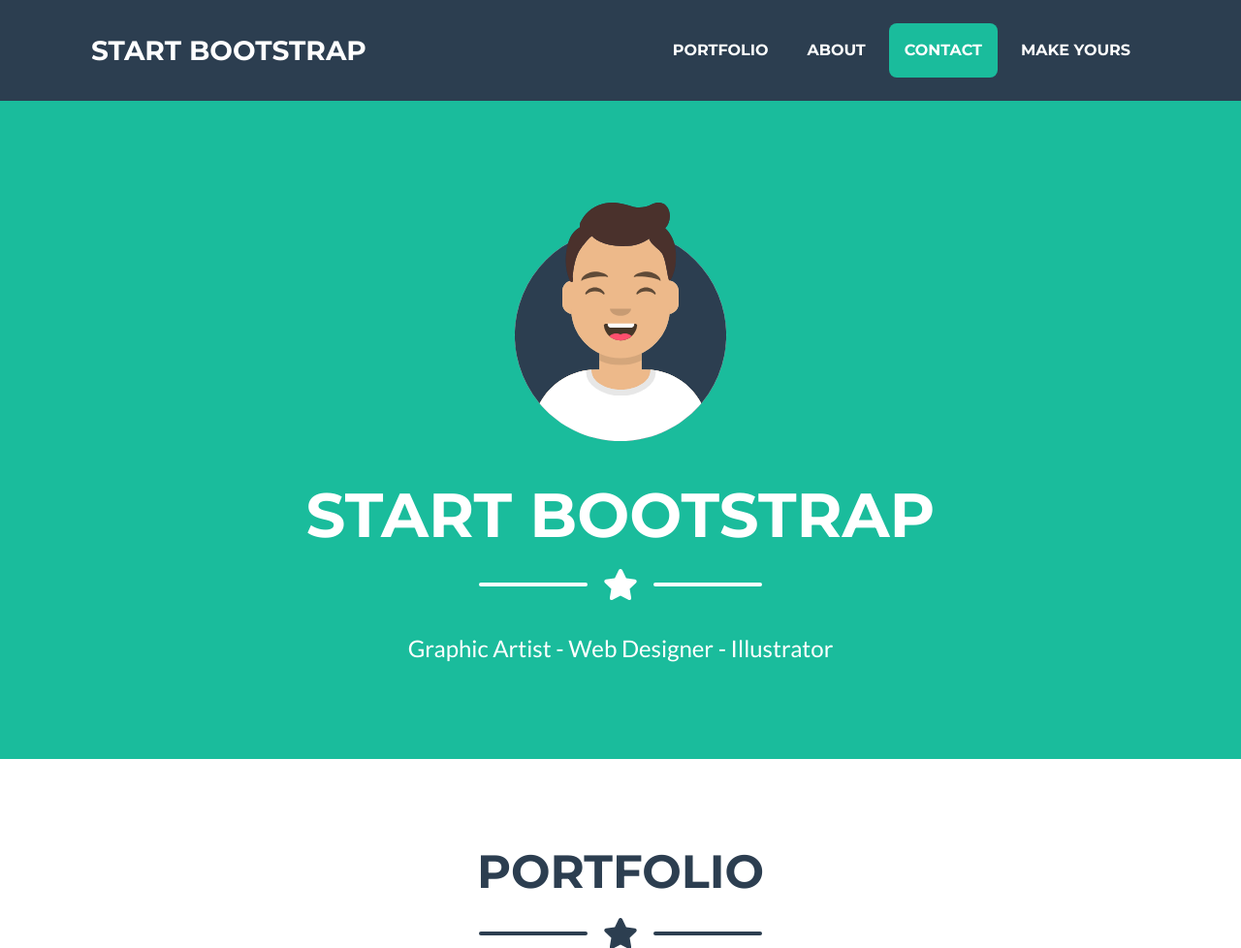
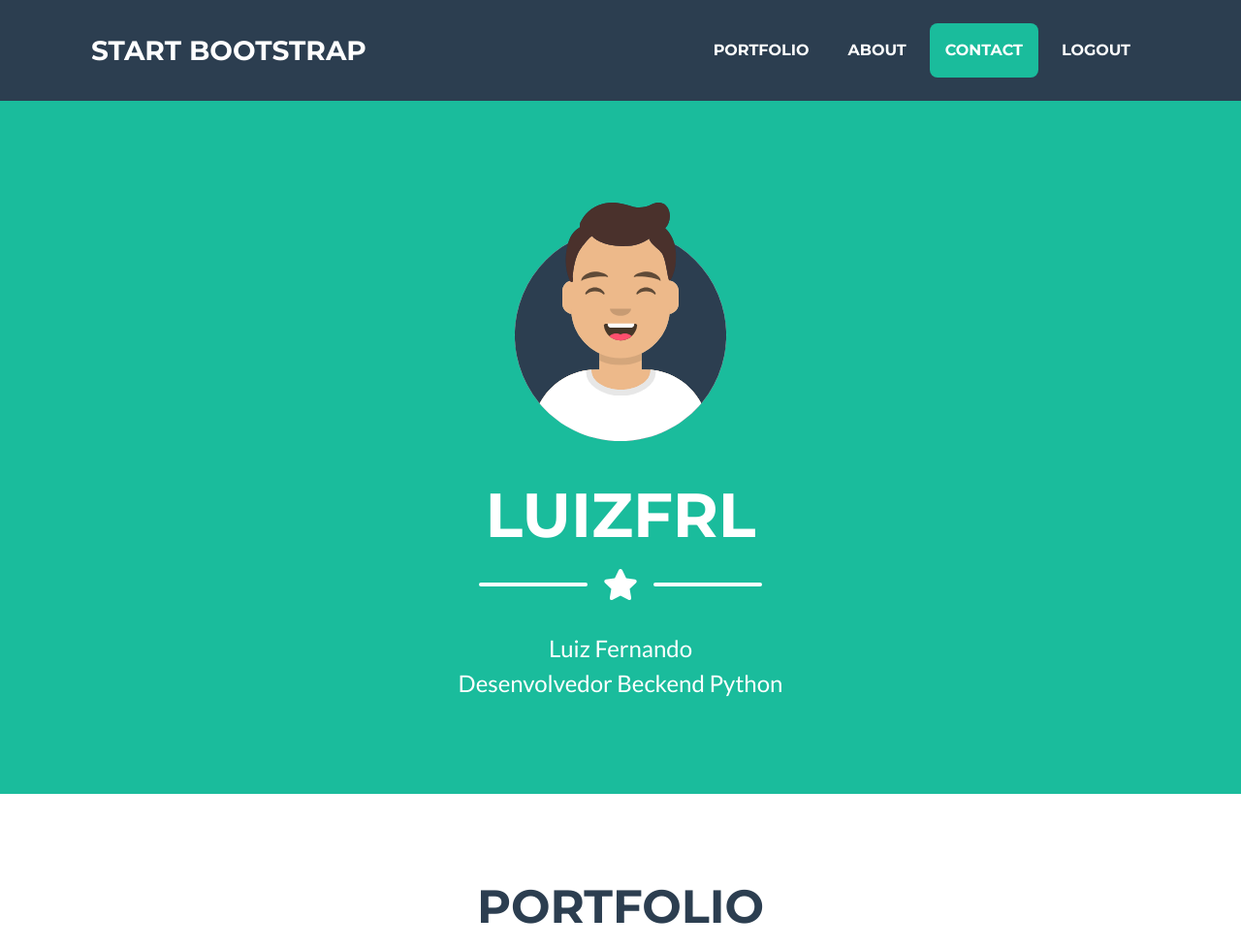
Before and after one commit to LuizFrL/PraticandoDjango, a Django app: page /index in a window 1280 px wide. Shown: the top 978 px of the page at 97% size. Run offline with Django 3.2, Linux system fonts and the light colour scheme; a user stored in the database is signed in; data comes from the database, SQL or seed files in the repository; both versions use the stored data as it was after the commit; some libraries are stand-ins or nearby versions.

Commit message:
Adicionando correções de login e inicio de configuracao de pagina

```diff
--- a/apps/Portifolio/views.py
+++ b/apps/Portifolio/views.py
@@ -1,15 +1,17 @@
-from django.shortcuts import render
+from django.shortcuts import render, get_object_or_404
 
 # Create your views here.
 from django.shortcuts import render, redirect
+
+from apps.Usuarios.models import Profile
 
 
 def portifolio_pessoal(request):
     if request.user.is_authenticated:
         data = {
-            '': ''
+            'perfil': get_object_or_404(Profile, pk=request.user.id)
         }
-        return render(request, 'usuario/../../templates/portifolio/portifolio_pessoal.html', data)
+        return render(request, 'portifolio/portifolio_pessoal.html', data)
     return redirect('cadastro')
 
 
--- a/apps/Usuarios/urls.py
+++ b/apps/Usuarios/urls.py
@@ -5,4 +5,5 @@ from . import views
 urlpatterns = [
     path('login', views.login, name='login'),
     path('cadastro', views.cadastro, name='cadastro'),
+    path('logout', views.logout, name='logout'),
 ]
--- a/templates/portifolio/portifolio_pessoal.html
+++ b/templates/portifolio/portifolio_pessoal.html
@@ -21,7 +21,7 @@
                     <li class="nav-item mx-0 mx-lg-1"><a class="nav-link py-3 px-0 px-lg-3 rounded js-scroll-trigger"
                                                          href="#contact">Contact</a></li>
                     <li class="nav-item mx-0 mx-lg-1"><a class="nav-link py-3 px-0 px-lg-3 rounded js-scroll-trigger"
-                                                         href="{% url 'login' %}">Make Yours</a></li>
+                                                         href="{% url 'logout' %}">Logout</a></li>
 
                 </ul>
             </div>
@@ -33,7 +33,7 @@
             <!-- Masthead Avatar Image-->
             <img class="masthead-avatar mb-5" src="{% static 'assets/img/avataaars.svg' %}" alt=""/>
             <!-- Masthead Heading-->
-            <h1 class="masthead-heading text-uppercase mb-0">Start Bootstrap</h1>
+            <h1 class="masthead-heading text-uppercase mb-0">{{ user }}</h1>
             <!-- Icon Divider-->
             <div class="divider-custom divider-light">
                 <div class="divider-custom-line"></div>
@@ -41,7 +41,9 @@
                 <div class="divider-custom-line"></div>
             </div>
             <!-- Masthead Subheading-->
-            <p class="masthead-subheading font-weight-light mb-0">Graphic Artist - Web Designer - Illustrator</p>
+            <p class="masthead-subheading font-weight-light mb-0">{{ user.first_name }} {{ user.last_name }}<br>
+                {{ perfil.funcao }}
+            </p>
         </div>
     </header>
     <!-- Portfolio Section-->
```
Also changed, not shown: apps/Usuarios/views.py (+17 -11 lines), Projeto_Portifolio.db.
